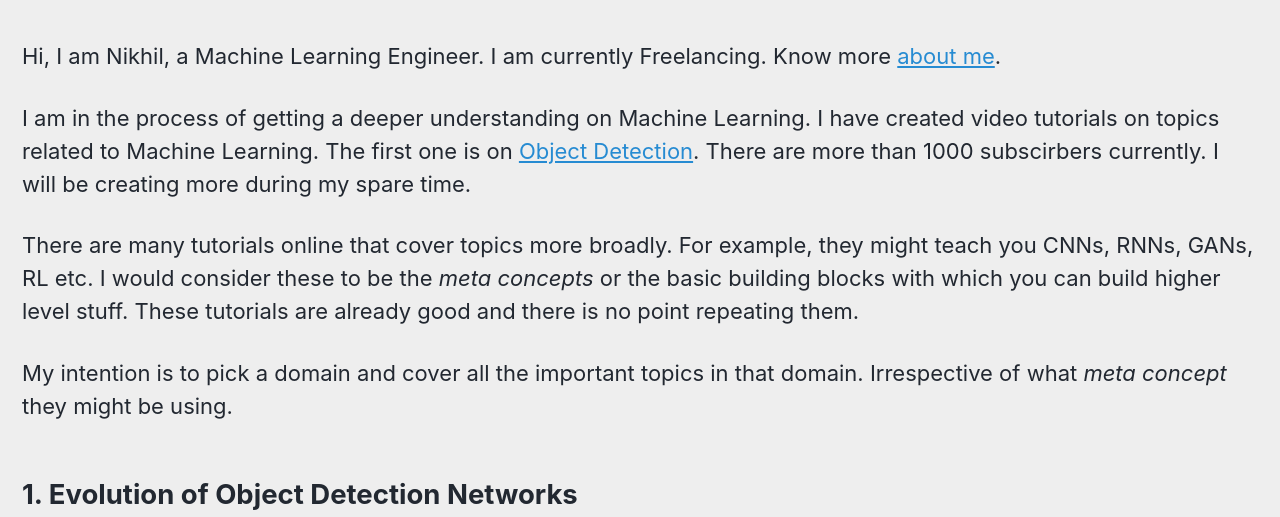
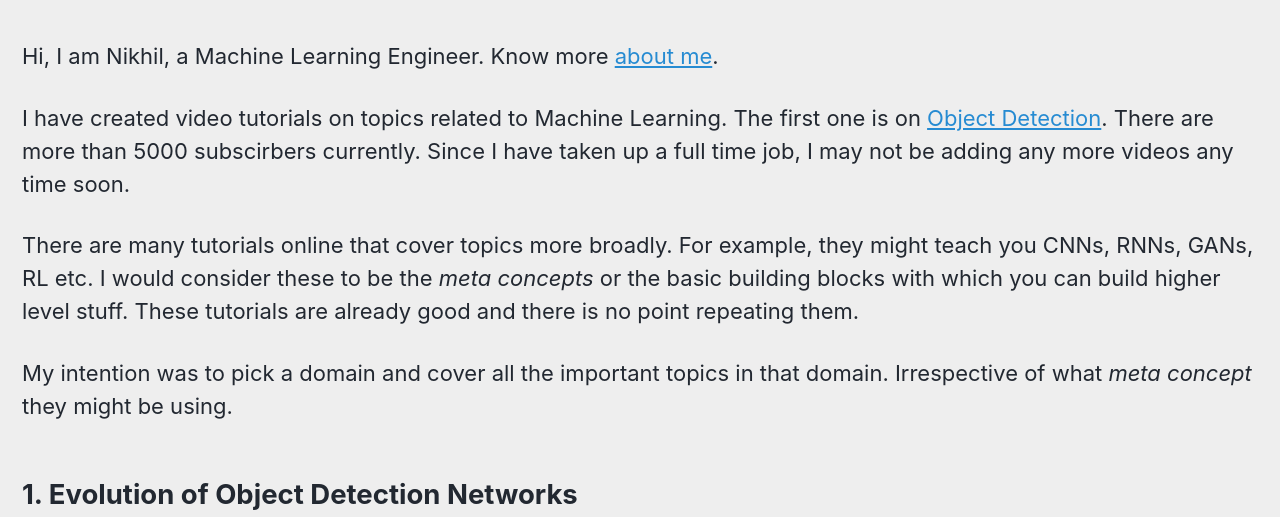
Before and after one commit to Cogneethi/cogneethi, a Jekyll site: the page built from _pages/home.md, in a window 1280 px wide and 900 px high, cut to the strip 383-900 px from the top of the window. Built offline with Jekyll 4.4.1, drawn with Linux system fonts in a browser that asks for light colours; nearby versions of some CDN libraries; some of the changed text lies outside the part shown.

Commit message:
Update home.md

```diff
--- a/_pages/home.md
+++ b/_pages/home.md
@@ -9,16 +9,14 @@ excerpt: >
 ---
 
 Hi, I am Nikhil, a Machine Learning Engineer.
-I am currently Freelancing.
 Know more [about me](/about).
 
-I am in the process of getting a deeper understanding on Machine Learning.
 I have created video tutorials on topics related to Machine Learning.
-The first one is on [Object Detection](https://www.youtube.com/playlist?list=PL1GQaVhO4f_jLxOokW7CS5kY_J1t1T17S){:target="_blank"}. There are more than 1000 subscirbers currently. I will be creating more during my spare time.
+The first one is on [Object Detection](https://www.youtube.com/playlist?list=PL1GQaVhO4f_jLxOokW7CS5kY_J1t1T17S){:target="_blank"}. There are more than 5000 subscirbers currently. Since I have taken up a full time job, I may not be adding any more videos any time soon.
 
 There are many tutorials online that cover topics more broadly. For example, they might teach you CNNs, RNNs, GANs, RL etc. I would consider these to be the *meta concepts* or the basic building blocks with which you can build higher level stuff. These tutorials are already good and there is no point repeating them.
 
-My intention is to pick a domain and cover all the important topics in that domain. Irrespective of what *meta concept* they might be using.
+My intention was to pick a domain and cover all the important topics in that domain. Irrespective of what *meta concept* they might be using.
 
 ## 1. Evolution of Object Detection Networks
 Topic on Object Detection.
@@ -89,10 +87,4 @@ If you are interested in the basics of Machine Learning, you can go through thes
 
 [Long intro with TensorFlow & MNIST: (optional)](https://www.youtube.com/watch?v=vq2nnJ4g6N0){:target="_blank"}
 
-## Future Plans
-My next target is to cover other papers on Object Detection like Yolo, SSD, RFCN, RetinaNet etc.
-Then I will cover a. Segmentation, b. Action Recognition etc.
-
-But as I said, I can continue creating, only if there is considerable [support](/donate) to this line of teaching.
-
-**I grossly underestimated the amount of time it would take to create video courses.** I initially thought, it would just take 1 or 1.5 months, but actually I ended up taking more than 6 months, full-time. Off course, next time it would take less, since I have already learnt few things from my mistakes and the foundation is set. Nevertheless, I realised, Video/Audio recording is not for the faint hearted!
+**I grossly underestimated the amount of time it would take to create video courses.** I initially thought, it would just take 1 or 1.5 months, but actually I ended up taking more than 6 months, full-time. I realised, Video/Audio recording is not for the faint hearted!
```
